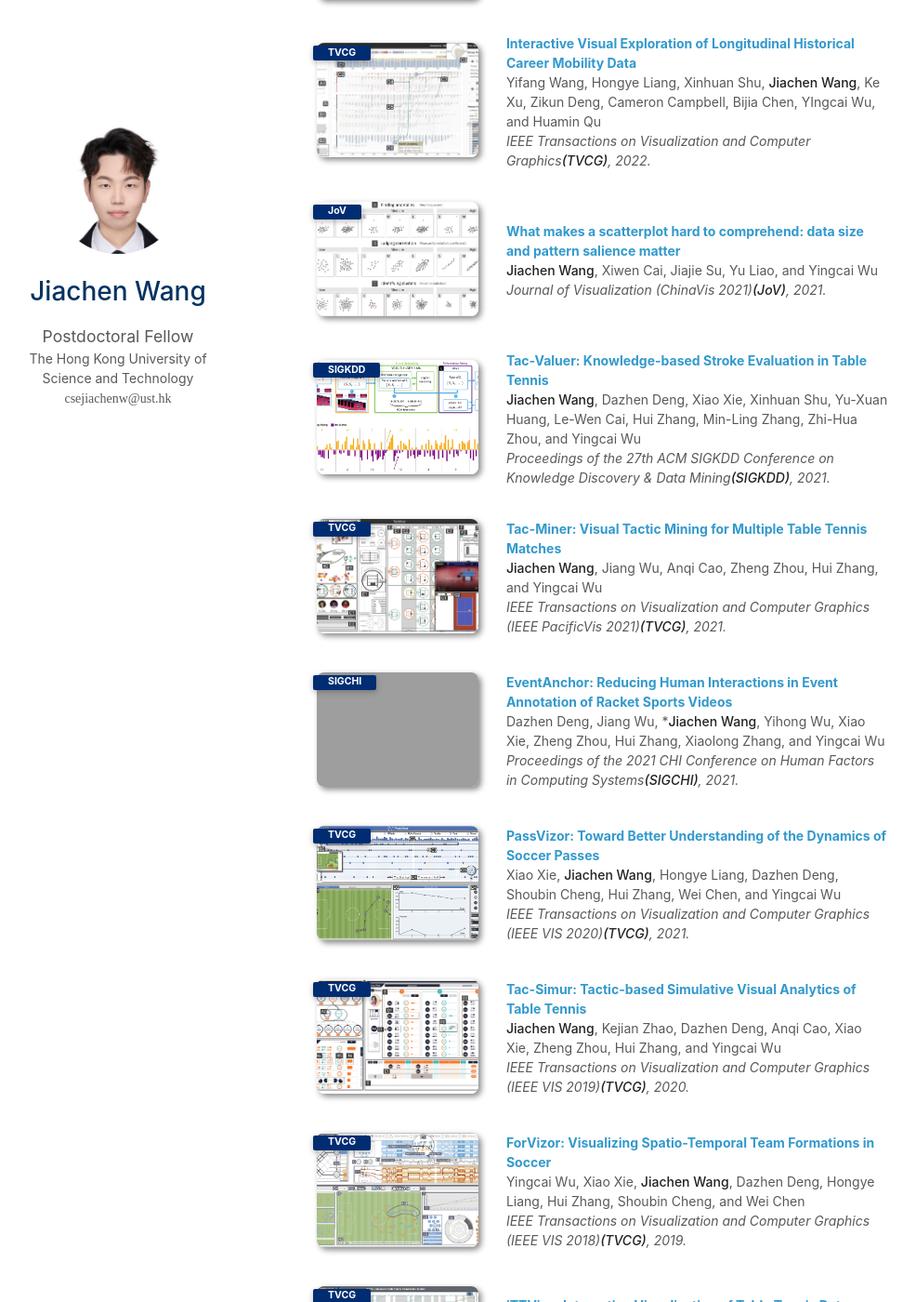
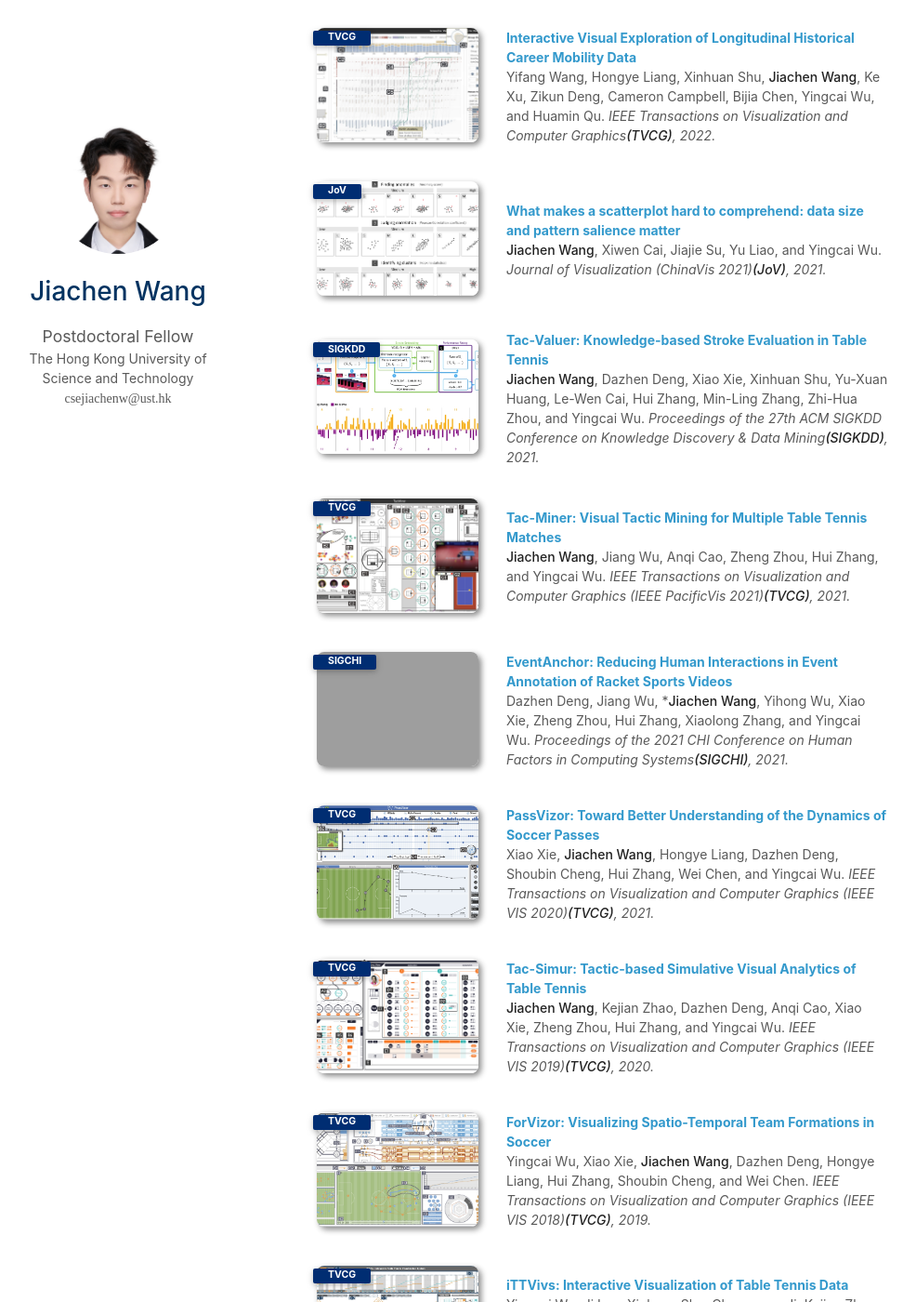
Before and after one commit to VisWang/VisWang.github.io, a Jekyll site: the page built from index.md, in a window 1280 px wide and 1400 px high, scrolled down 1675 px. Shown: the whole window at 93% size, without its empty margins (149-1135 px from the left). Built offline with Jekyll 4.4.1, drawn with Linux system fonts in a browser that asks for light colours; nearby versions of some CDN libraries; a style sheet for code colours, icons or effects is not loaded; our own code applies the rules of GitHub Pages for plain Markdown files; some of the changed text lies outside the part shown; grey boxes are pictures that could not be loaded.

Commit message:
revise style

```diff
--- a/_includes/publications.md
+++ b/_includes/publications.md
@@ -17,9 +17,11 @@
   </div>
   <div class="col-sm-9" style="position: relative;padding-right: 15px;padding-left: 20px;">
       <div class="title"><a href="{{ link.doi }}">{{ link.title }}</a></div>
-      <div class="author">{{ link.authors }}</div>
-      <div class="periodical"><em>{{ link.conference }}</em>
+      <div class="author">{{ link.authors }}
+      <i>{{ link.conference }}</i>
       </div>
+      <!-- <div class="periodical"><em>{{ link.conference }}</em>
+      </div> -->
     <div class="links">
       {% if link.pdf %}
       <a href="{{ link.pdf }}" class="btn btn-sm z-depth-0" role="button" target="_blank" style="font-size:12px;">Pdf</a>
--- a/html_source_file/assets/css/publications.css
+++ b/html_source_file/assets/css/publications.css
@@ -20,7 +20,7 @@
 
 :root { --global-bg-color: #ffffff; --global-code-bg-color: rgba(181, 9, 172, 0.05); --global-text-color: #000000; --global-text-color-light: #828282; --global-theme-color: #002D72; --global-hover-color: #ffb81c; --global-footer-bg-color: #1c1c1c; --global-footer-text-color: #e8e8e8; --global-footer-link-color: #ffffff; --global-distill-app-color: #828282; }
 
-@media (prefers-color-scheme: dark) { :root { --global-theme-color: rgb(36, 150, 203);}}
+@media (prefers-color-scheme: dark) { :root { --global-theme-color: #6c7b91;}}
 
 blockquote { background: var(--global-bg-color); border-left: 2px solid var(--global-theme-color); margin: 1.5em 10px; padding: 0.5em 10px; font-size: 1.2rem; }
 
@@ -38,7 +38,7 @@ blockquote { background: var(--global-bg-color); border-left: 2px solid var(--gl
 
 .publications ol.bibliography { list-style: none; padding: 0; margin-top: 0; }
 
-.publications ol.bibliography li { min-height: 110px; margin-bottom: 0.5rem; }
+.publications ol.bibliography li { min-height: 110px;}
 
 .publications ol.bibliography li .abbr { height: 8rem; margin-bottom: 0.5rem; }
 
@@ -79,4 +79,4 @@ blockquote { background: var(--global-bg-color); border-left: 2px solid var(--gl
 
 .publications ol.bibliography li div.abstract.hidden.open { border-color: var(--global-text-color); }
 
-.publications ol.bibliography li .teaser { border-radius: 8px; box-shadow: 3px 3px 6px #888; height: 123px; width: 270px; margin-top: 5px; margin-left: 5px; margin-bottom: 5px; object-fit: cover; }
+.publications ol.bibliography li .teaser { border-radius: 8px; box-shadow: 3px 3px 6px #888; height: 110px; width: 270px; margin-top: 5px; margin-left: 5px; margin-bottom: 5px; object-fit: cover; }
--- a/html_source_file/assets/css/style.css
+++ b/html_source_file/assets/css/style.css
@@ -2,7 +2,7 @@
 @import url("https://fonts.googleapis.com/css2?family=Ubuntu+Mono&display=swap");
 body { background-color: #fff; padding: 0px; font: 16.0px/1.5 Crimson Pro, serif; color: #595959; font-weight: 400; margin: 0; }
 
-.pub-row { display: flex; align-items: center; }
+.pub-row { display: flex; align-items: top; }
 
 .social-icons a { display: inline-block; height: 2.4rem; width: 2.4rem; background-color: transparent; color: #043361 !important; border-radius: 100%; text-align: center; font-size: 1.15rem; line-height: 2.5rem; margin-right: 1rem; }
 
@@ -73,9 +73,9 @@ papertitle { font-weight: 600; font-size: 100%; }
 
 h3, h4, h5, h6 { font-weight: 600; color: #043361; margin: 0 0 20px; }
 
-h1 { font-weight: 500; color: #043361; margin: 0 0 20px; }
+h1 { color: #043361; margin: 0 0 20px; }
 
-h2 { color: #043361; font-weight: 500; margin: 2px 0px 15px; font-size: 157%; }
+h2 { color: #797979; margin: 2px 0px 15px; font-size: 157%; }
 
 @media (prefers-color-scheme: dark) { h1, h3, h4, h5, h6 { color: #3eb7f0; }
   h2 { color: #3eb7f0; } }
--- a/html_source_file/index.html
+++ b/html_source_file/index.html
@@ -122,9 +122,10 @@
   </div>
   <div class="col-sm-9" style="position: relative;padding-right: 15px;padding-left: 20px;">
       <div class="title"><a href="https://pacificvis.github.io/pvis2024/accepted/">TacPrint: Visualizing the Biomechanical Fingerprint in Table Tennis</a></div>
-      <div class="author"><strong>Jiachen Wang</strong>, Ji Ma, Zheng Zhou, Xiao Xie, Hui Zhang, Yingcai Wu, and Huamin Qu</div>
-      <div class="periodical"><em>To appear in IEEE Transactions on Visualization and Computer Graphics<strong>(IEEE TVCG)</strong>, 2024. <strong> <i style="color:#e74d3c">Early Accept</i></strong></em>
+      <div class="author"><strong>Jiachen Wang</strong>, Ji Ma, Zheng Zhou, Xiao Xie, Hui Zhang, Yingcai Wu, and Huamin Qu
+        <i>To appear in IEEE Transactions on Visualization and Computer Graphics<strong>(IEEE TVCG)</strong>, 2024. </i>
       </div>
+
     <!-- <div class="links">
       <a href="https://pacificvis.github.io/pvis2024/accepted/" class="btn btn-sm z-depth-0" role="button" target="_blank" style="font-size:12px;">PDF</a>
       <strong> <i style="color:#e74d3c">Early Accept</i></strong>
```
Also changed, not shown: _data/publications.yml (+16 -16 lines).
